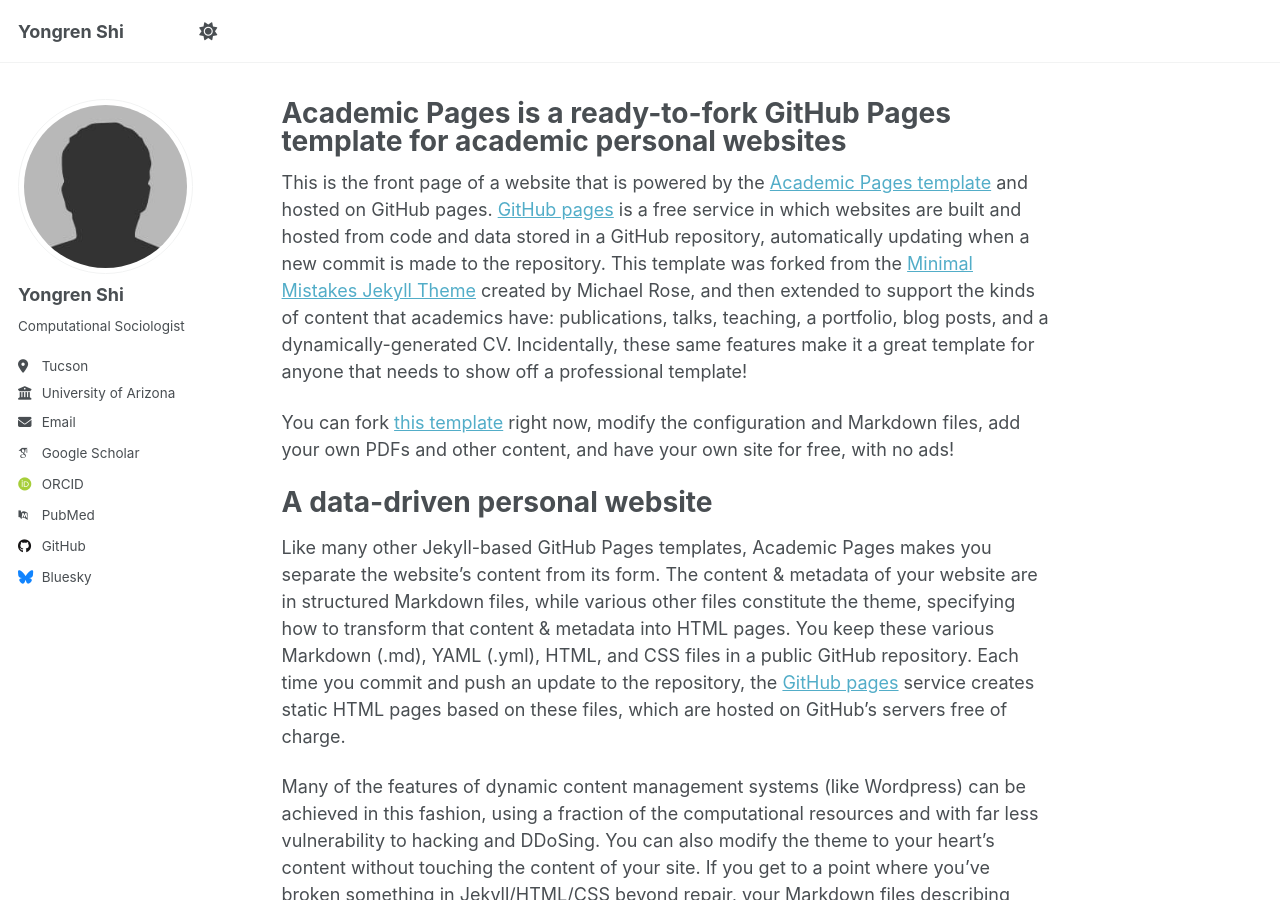
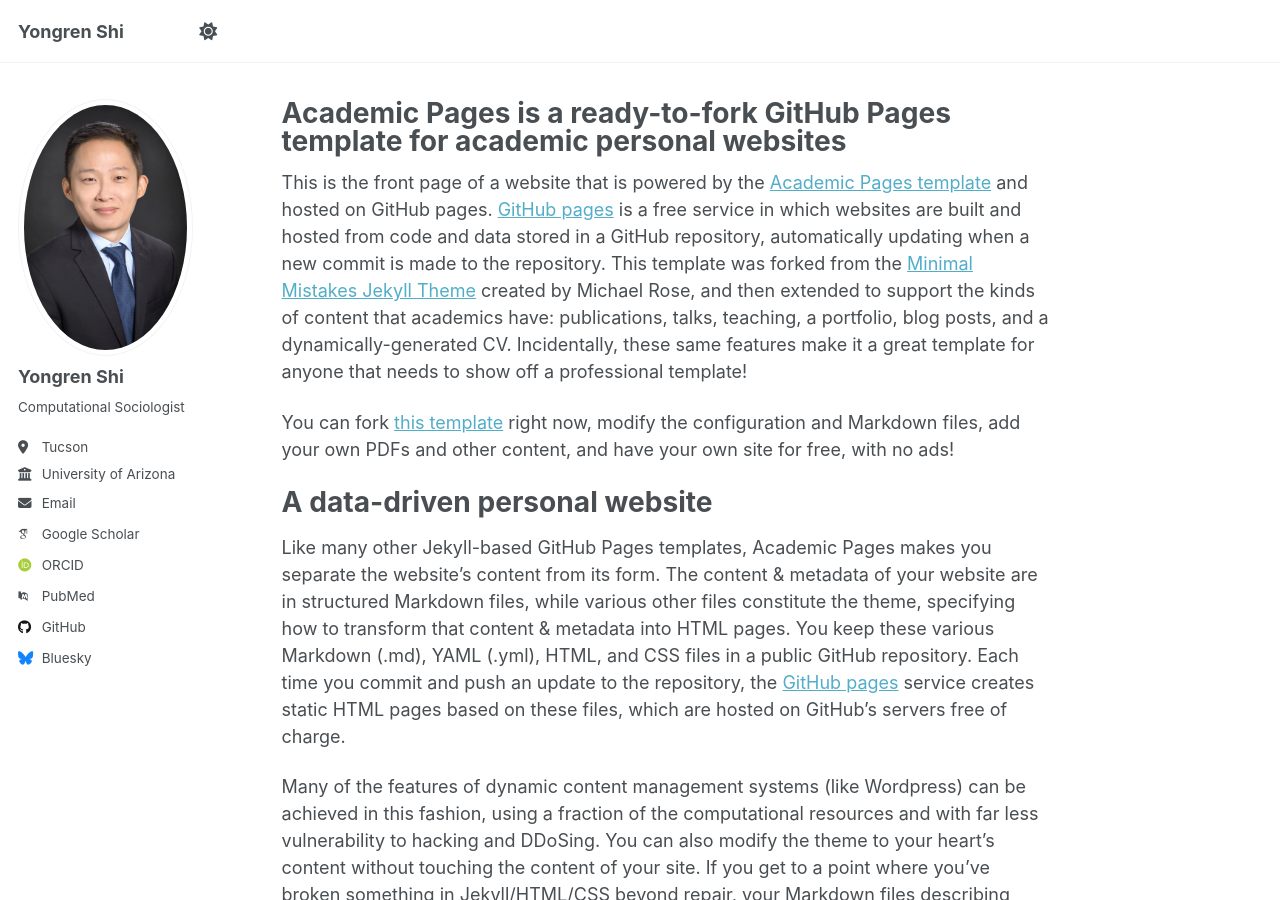
Before and after one commit to YongrenShi/YongrenShi, a Jekyll site: the page built from _pages/about.md, in a window 1280 px wide and 900 px high. Built offline with Jekyll 4.4.1, drawn with Linux system fonts in a browser that asks for light colours; some web fonts are replaced; a script that is not in the unit is left out.

Commit message:
Update _config.yml

```diff
--- a/_config.yml
+++ b/_config.yml
@@ -22,7 +22,7 @@ repository               : "academicpages/academicpages.github.io"
 #               Additional customization can be done by editing /_includes/author-profile.html
 author:
   # Biographic information
-  avatar           : "bio-photo.jpg"
+  avatar           : "headshot_shi.jpg"
   name             : "Yongren Shi"
   pronouns         : # example: "she/her"
   bio              : "Computational Sociologist"
```
